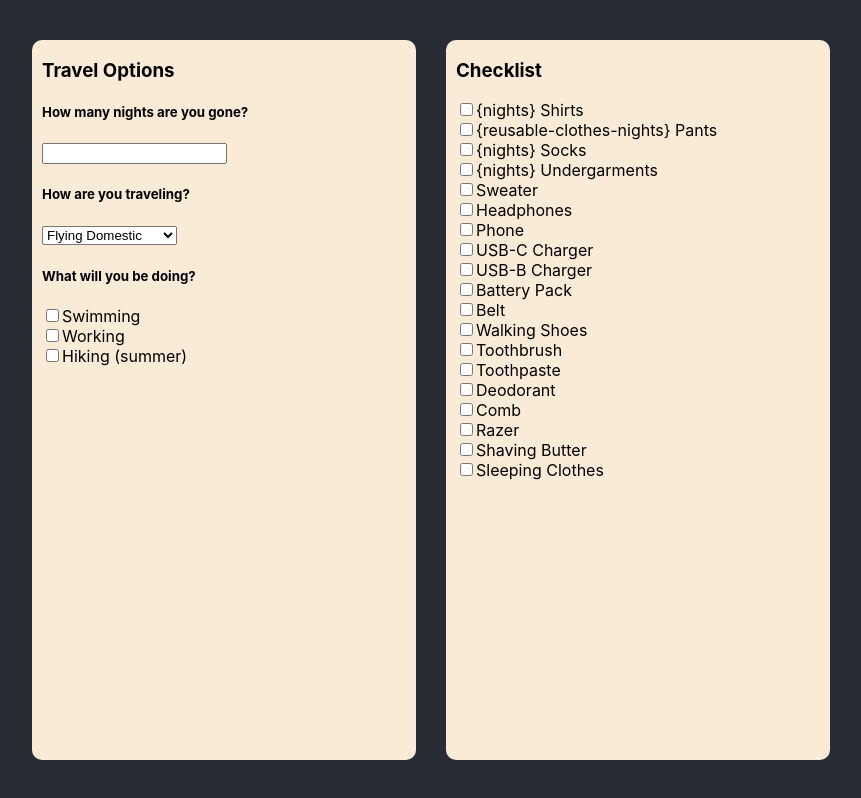
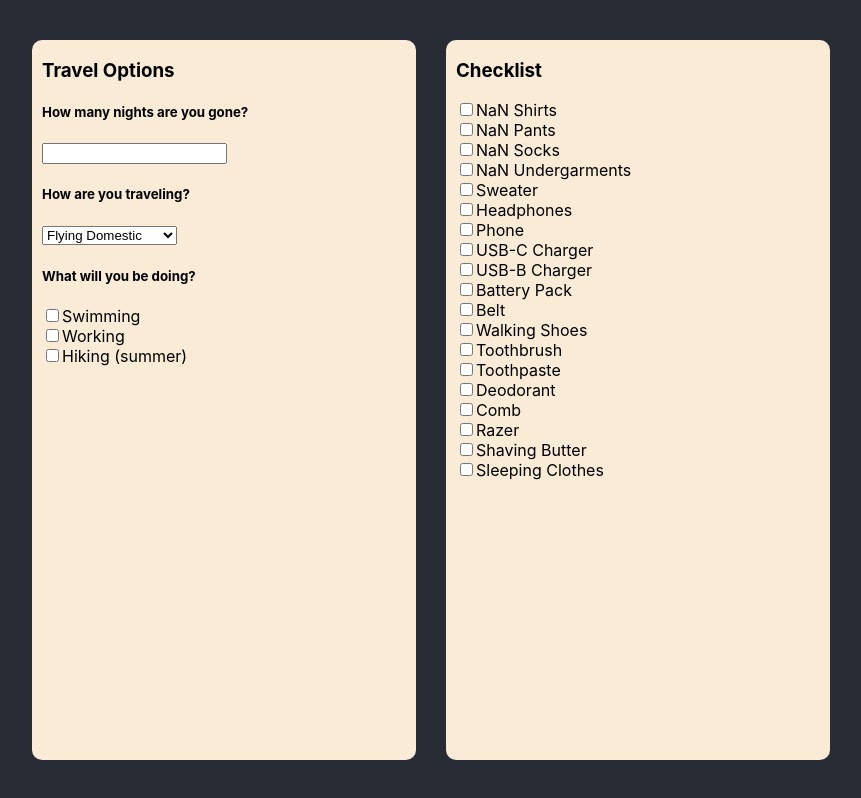
Before and after one commit to HofmaDresu/TravelChecklist, a React (Create React App) app: page / in a window 1280 px wide. Shown: the top 798 px of the page, without its empty margins (209-1070 px from the left). Built offline with nearby package versions, Linux system fonts and the light colour scheme; the HTML template or start-up script is replaced by a standard one.

Commit message:
Add super basic 'nights' functionality

```diff
--- a/src/App.js
+++ b/src/App.js
@@ -12,12 +12,23 @@ class App extends Component {
     this.state = {
       questionData
     };
+
+    this.handleUpdateNumber = this.handleUpdateNumber.bind(this);
+  }
+  handleUpdateNumber(fieldName, number) {
+    //todo: better state
+    this.setState({
+      [fieldName]: number
+    });
   }
   render() {
     return (
       <div className="App">
         <div className="app-content">
-          <TravelOptions {...this.state} />
+          <TravelOptions
+            {...this.state}
+            onUpdateNumber={this.handleUpdateNumber}
+          />
           <ChecklistItems {...this.state} />
         </div>
       </div>
--- a/src/ChecklistItems.js
+++ b/src/ChecklistItems.js
@@ -5,12 +5,24 @@ class ChecklistItems extends Component {
     let checklistItems = [];
     const alwaysItems = this.props.questionData
       .find(qd => qd.type === "always")
-      .checklistItems.map(item => (
-        <div key={item}>
-          <input type="checkbox" id={item} />
-          <label htmlFor={item}>{item}</label>
-        </div>
-      ));
+      .checklistItems.map(item => {
+        item = item
+          .replace(
+            "{nights}",
+            Math.max(1, this.props["How many nights are you gone?"])
+          )
+          .replace(
+            "{reusable-clothes-nights}",
+            Math.floor(this.props["How many nights are you gone?"] / 3 + 1)
+          );
+
+        return (
+          <div key={item}>
+            <input type="checkbox" id={item} />
+            <label htmlFor={item}>{item}</label>
+          </div>
+        );
+      });
 
     checklistItems = checklistItems.concat(alwaysItems);
     return (
--- a/src/TravelOptions.js
+++ b/src/TravelOptions.js
@@ -1,24 +1,31 @@
-import React, { Component } from 'react';
+import React, { Component } from "react";
 
-function getTravelOptionsInput(questionData) {
-    switch(questionData.type) {
+function getTravelOptionsInput(questionData, onUpdateNumber) {
+  switch (questionData.type) {
     case "number":
-            return <input className="travel-options" type="number" />;
+      return (
+        <input
+          className="travel-options"
+          type="number"
+          onChange={e => onUpdateNumber(questionData.title, e.target.value)}
+        />
+      );
     case "single-option": {
       const options = questionData.options.map(opt => (
-                <option id={opt.title} key={opt.title}>{opt.title}</option>
+        <option id={opt.title} key={opt.title}>
+          {opt.title}
+        </option>
       ));
-            return (
-                <select className="travel-options">
-                    {options}
-                </select>
-            );
+      return <select className="travel-options">{options}</select>;
     }
     case "multi-option": {
       const options = questionData.options.map(opt => (
-                <div key={opt.title}><input type="checkbox" id={opt.title} /><label htmlFor={opt.title}>{opt.title}</label></div>
+        <div key={opt.title}>
+          <input type="checkbox" id={opt.title} />
+          <label htmlFor={opt.title}>{opt.title}</label>
+        </div>
       ));
-            return <span className="travel-options">{options}</span>
+      return <span className="travel-options">{options}</span>;
     }
     default:
       return null;
@@ -28,7 +35,7 @@ function getTravelOptionsInput(questionData) {
 export default class TravelOptions extends Component {
   render() {
     const travelOptions = this.props.questionData.map(qd => {
-        const options = getTravelOptionsInput(qd);
+      const options = getTravelOptionsInput(qd, this.props.onUpdateNumber);
 
       return (
         <div key={qd.title}>
```
Lines whose indentation alone changed are shown as unchanged.
